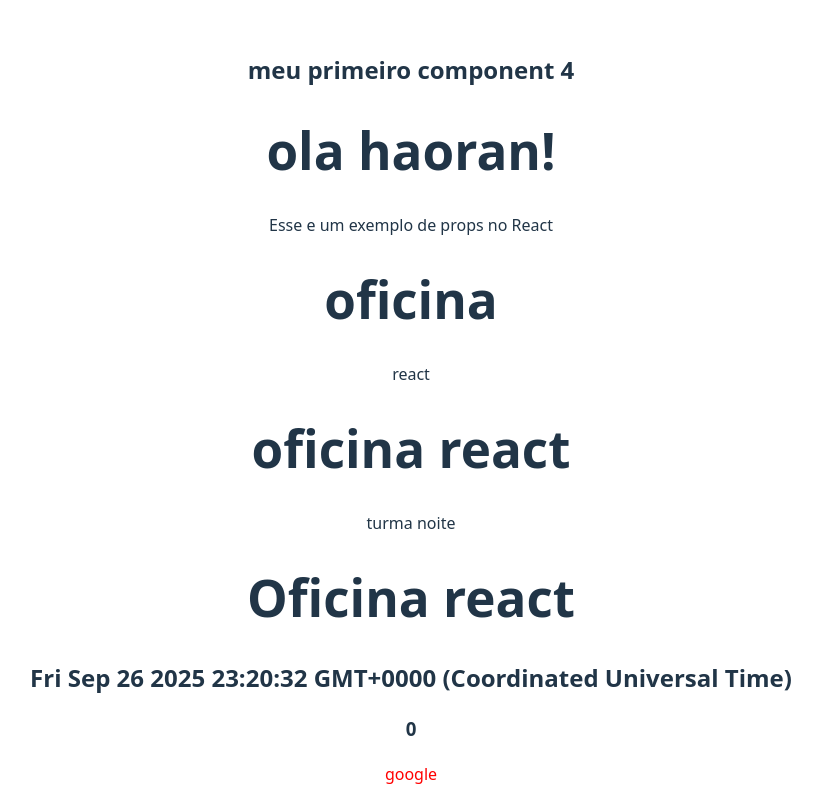
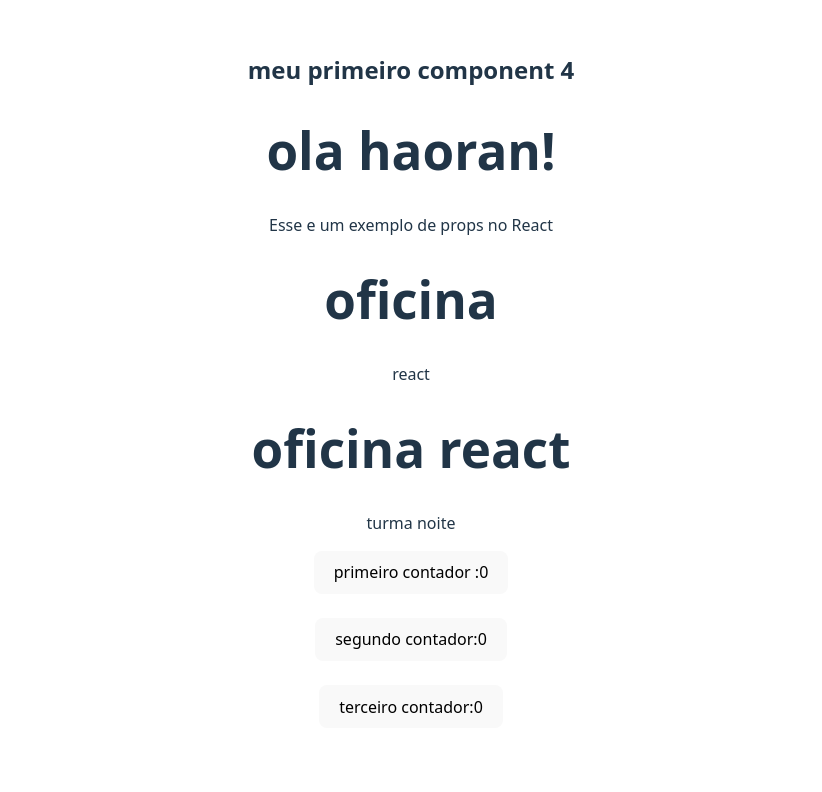
Before and after one commit to haoran00700/seminarios2025react, a React (Vite) app in the folder hello-world/: page / in a window 1280 px wide. Shown: the top 792 px of the page, without its empty margins (229-1051 px from the left). Built offline with nearby package versions, Linux system fonts and the light colour scheme.

Commit message:
contador

```diff
--- a/hello-world/src/components/Contador.jsx
+++ b/hello-world/src/components/Contador.jsx
@@ -1,12 +1,12 @@
 import { useState } from "react" ;
 
-const Contador = {{title}} => {
+const Contador = ({title}) => {
 
 const [contador , setContador ] = useState(0);
 return (
     <div>
-        <button>
-            onClick = {() => setContador(contador +1)}>
+        <button
+            onClick = {() => setContador(contador +1)} >
             {title}:{contador}
         </button>
     </div>
--- a/hello-world/src/main.jsx
+++ b/hello-world/src/main.jsx
@@ -5,6 +5,7 @@ import App from './App.jsx'
 import PrimeiroComp from './components/PrimeiroCom.jsx'
 import Mensagem from './components/mensagem.jsx'
 import MensagemProps from './components/MensagemProps.jsx'
+import Contador from './components/Contador';
 
 createRoot(document.getElementById('root')).render(
   <StrictMode>
@@ -12,6 +13,12 @@ createRoot(document.getElementById('root')).render(
    <Mensagem titulo = "ola haoran!" subtitulo = "Esse e um exemplo de props no React" />
     <MensagemProps titulo = "oficina" subtitulo = "react"/>
     <MensagemProps titulo = "oficina react " subtitulo = "turma noite"/>
+    <Contador title = 'primeiro contador '/>
+    <br></br>
+    <Contador title = 'segundo contador'/>
+      <br></br>
+      <Contador title = 'terceiro contador'/>
+        <br></br>
     <App />
   </StrictMode>
 )
```
